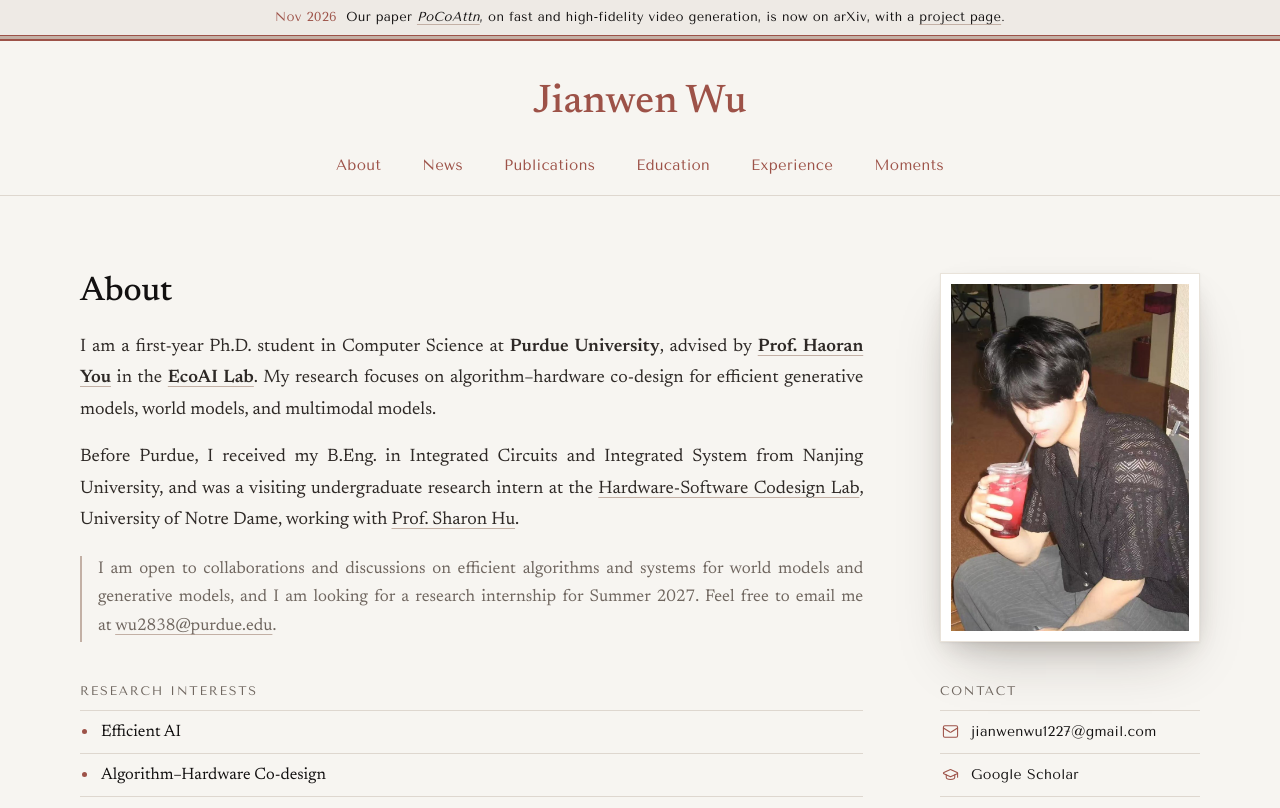
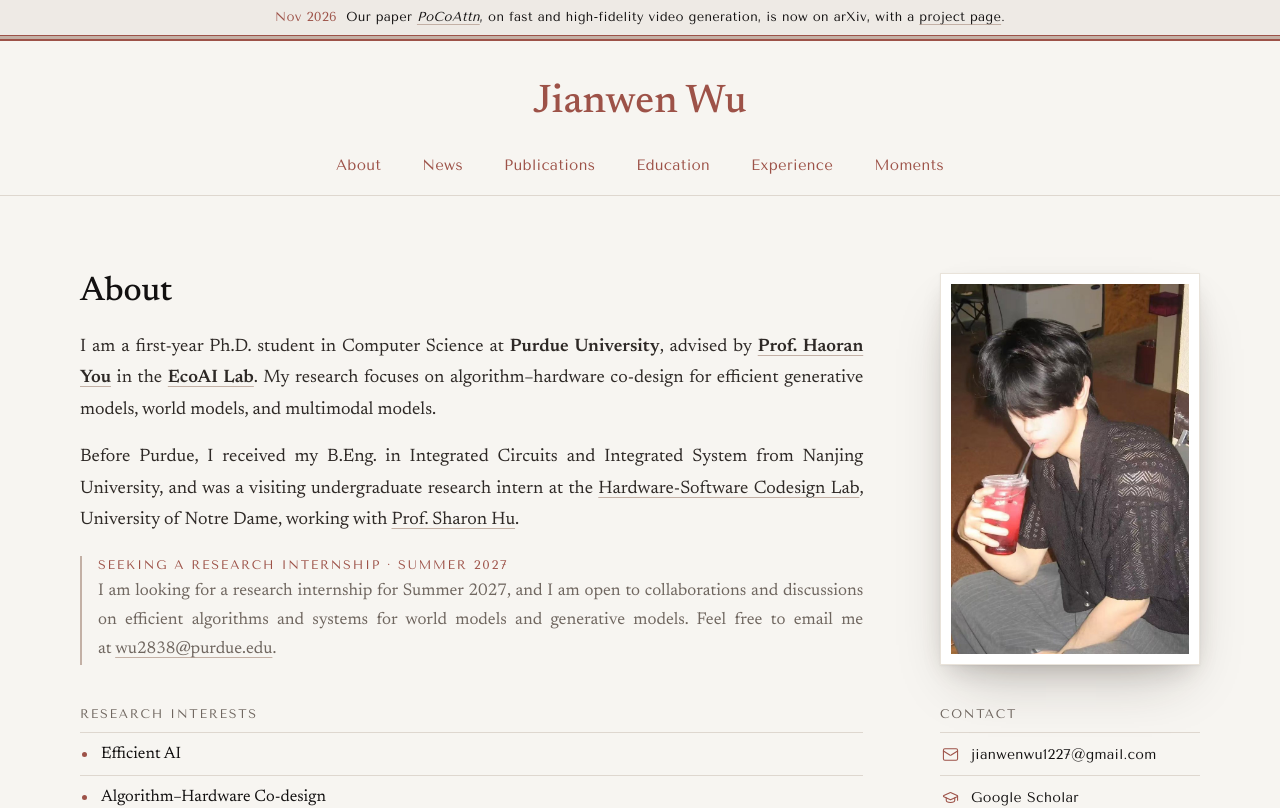
Before and after one commit to JianwenWuu/JianwenWuu.github.io, a Next.js app: page / in a window 1280 px wide. Shown: the top 808 px of the page. Built offline with nearby package versions, Linux system fonts and the light colour scheme.

Commit message:
Lead the About note with a research internship heading

```diff
--- a/app/globals.css
+++ b/app/globals.css
@@ -334,6 +334,16 @@ main [id] {
   text-align: justify;
   hyphens: auto;
   text-wrap: pretty;
+}
+.bio__note-title {
+  margin-bottom: 4px;
+  font-family: var(--sans);
+  font-size: 12.5px;
+  line-height: 1.5;
+  letter-spacing: 0.14em;
+  text-transform: uppercase;
+  text-align: left;
+  color: var(--red);
 }
 
 /* Ruled lists: research interests (left) and contact links (right) */
--- a/components/Hero.tsx
+++ b/components/Hero.tsx
@@ -44,9 +44,14 @@ export function Hero() {
           ))}
         </div>
         {siteConfig.note && (
-          <p className="bio__note">
-            <RichText text={siteConfig.note} />
-          </p>
+          <div className="bio__note">
+            {siteConfig.noteTitle && (
+              <p className="bio__note-title">{siteConfig.noteTitle}</p>
+            )}
+            <p>
+              <RichText text={siteConfig.note} />
+            </p>
+          </div>
         )}
       </div>
 
--- a/data/site.ts
+++ b/data/site.ts
@@ -17,8 +17,9 @@ export const siteConfig = {
     'I am a first-year Ph.D. student in Computer Science at **Purdue University**, advised by [**Prof. Haoran You**](https://www.haoranyou.com/) in the [**EcoAI Lab**](https://ecoai-group.github.io/). My research focuses on algorithm–hardware co-design for efficient generative models, world models, and multimodal models.',
     'Before Purdue, I received my B.Eng. in Integrated Circuits and Integrated System from Nanjing University, and was a visiting undergraduate research intern at the [Hardware-Software Codesign Lab](https://codesignlab.nd.edu/), University of Notre Dame, working with [Prof. Sharon Hu](https://cse.nd.edu/faculty/xiaobo-sharon-hu/).',
   ],
-  // Short invitation shown under the bio, set off by a thin red rule (rich).
-  note: 'I am open to collaborations and discussions on efficient algorithms and systems for world models and generative models, and I am looking for a research internship for Summer 2027. Feel free to email me at [wu2838@purdue.edu](mailto:wu2838@purdue.edu).',
+  // Short note under the bio: a small red heading, then the text (rich).
+  noteTitle: 'Seeking a Research Internship · Summer 2027',
+  note: 'I am looking for a research internship for Summer 2027, and I am open to collaborations and discussions on efficient algorithms and systems for world models and generative models. Feel free to email me at [wu2838@purdue.edu](mailto:wu2838@purdue.edu).',
   interests: [
     'Efficient AI',
     'Algorithm–Hardware Co-design',
```
